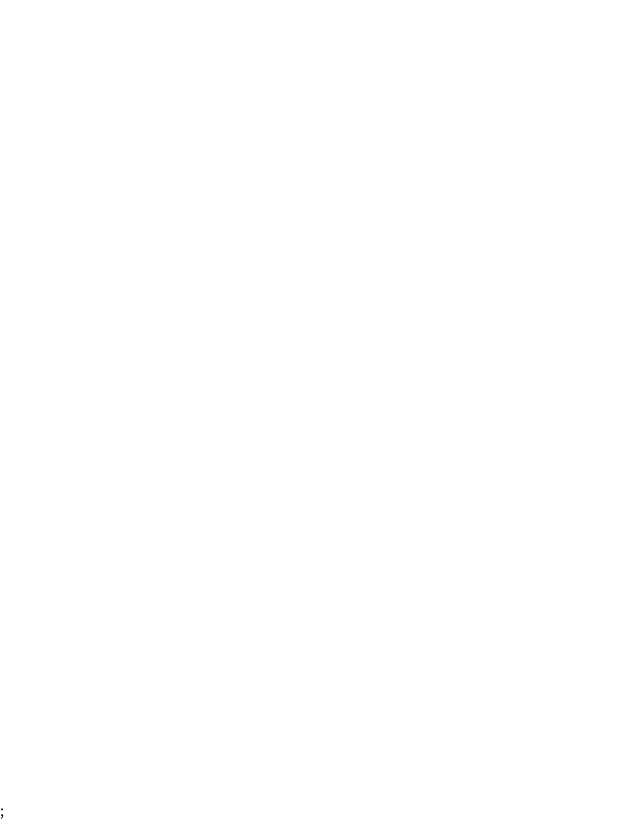
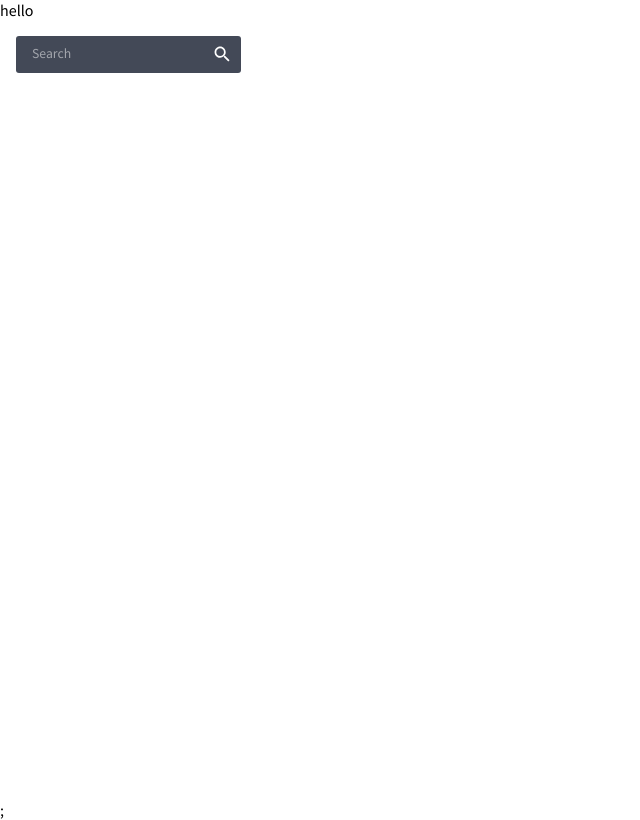
Before and after one commit to maggiekami/dashboard, a React (Create React App) app: page / in a window 1280 px wide. Shown: the whole page, without its empty margins (0-640 px from the left). Built offline with nearby package versions, Linux system fonts and the light colour scheme.

Commit message:
set search box in topbar

```diff
--- a/src/App.js
+++ b/src/App.js
@@ -1,14 +1,18 @@
 import { ColorModeContext, useMode } from "./theme";
 import { CssBaseline, ThemeProvider } from "@mui/material";
+import Topbar from "./scenes/global/Topbar";
 
 function App() {
   const [theme, colorMode] = useMode();
 
   return (
-    <ColorModeContext.Provider>
+    <ColorModeContext.Provider value={colorMode}>
       <ThemeProvider theme={theme}>
         <div className="app">
-          <main className="content"></main>
+          <main className="content">
+            <div>hello</div>
+            <Topbar />
+          </main>
         </div>
         ;
       </ThemeProvider>
--- /dev/null
+++ b/src/scenes/global/Topbar.jsx
@@ -0,0 +1,56 @@
+import React from "react";
+import { Box, IconButton, useTheme } from "@mui/material";
+import { useContext } from "react";
+import { ColorModeContext, tokens } from "../../theme";
+import InputBase from "@mui/material/InputBase";
+
+import LightModeOutlinedIcon from "@mui/icons-material/LightModeOutlined";
+import DarkModeOutlinedIcon from "@mui/icons-material/DarkModeOutlined";
+import NotificationsOutlinedIcon from "@mui/icons-material/NotificationsOutlined";
+import SettingsOutlinedIcon from "@mui/icons-material/SettingsOutlined";
+import PersonOutlinedIcon from "@mui/icons-material/PersonOutlined";
+import SearchIcon from "@mui/icons-material/Search";
+
+const Topbar = () => {
+  const theme = useTheme();
+  const colors = tokens(theme.palette.mode);
+  const colorMode = useContext(ColorModeContext);
+
+  return (
+    <>
+      <Box display="flex" justifyContent="space-between" p={2}>
+        <Box
+          display="flex"
+          backgroundColor={colors.primary[400]}
+          borderRadius="3px"
+        >
+          <InputBase sx={{ ml: 2, flex: 1 }} placeholder="Search" />
+          <IconButton type="button" sx={{ p: 1 }}>
+            <SearchIcon />
+          </IconButton>
+        </Box>
+        <Box display="flex">
+          <IconButton onClick={colorMode.toggleColorMode}>
+            {theme.palette.mode === "dark" ? (
+              <DarkModeOutlinedIcon />
+            ) : (
+              <LightModeOutlinedIcon />
+            )}
+          </IconButton>
+
+          <IconButton>
+            <NotificationsOutlinedIcon />
+          </IconButton>
+          <IconButton>
+            <SettingsOutlinedIcon />
+          </IconButton>
+          <IconButton>
+            <PersonOutlinedIcon />
+          </IconButton>
+        </Box>
+      </Box>
+    </>
+  );
+};
+
+export default Topbar;
```
Also changed, not shown: src/scenes/dashboard/global/Topbar.jsx (deleted, +0 -7 lines), src/scenes/global/Sidebar.jsx (renamed from src/scenes/dashboard/global/Sidebar.jsx).
